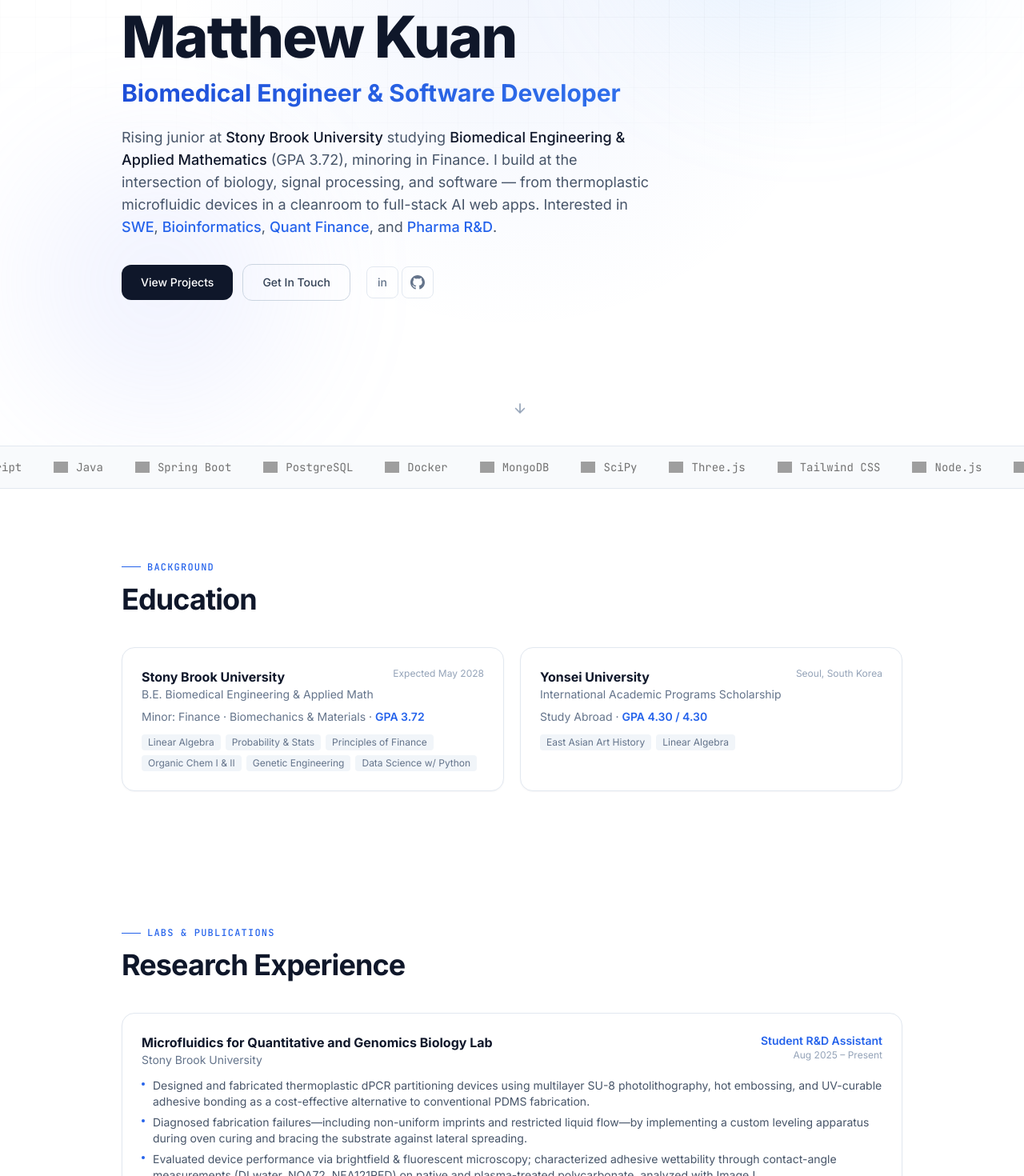
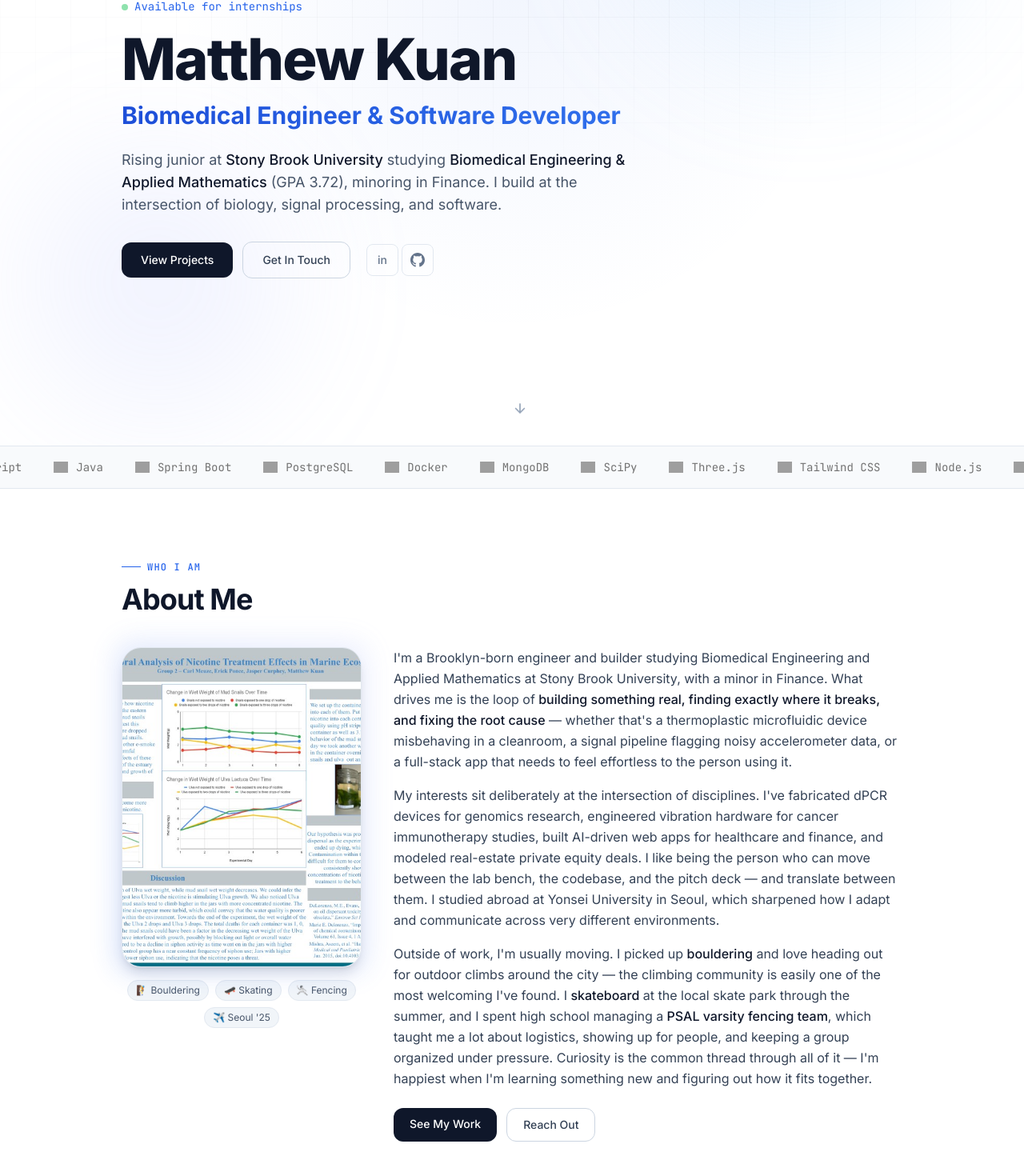
Before and after one commit to s3raphsembrace/portfolio, a Next.js app: page / in a window 1280 px wide. Shown: the part 243-1713 px from the top of the page at 80% size. Built offline with nearby package versions, Linux system fonts and the light colour scheme; grey boxes are pictures that could not be loaded.

Commit message:
add About Me section w/ photo+bio, restructure skills, leadership emblems, larger skill logos, GS repo link, shorter hero

```diff
--- a/app/page.tsx
+++ b/app/page.tsx
@@ -136,6 +136,7 @@
     ],
     tags: ["SWE", "AI/ML", "Finance"],
     pdf: "/projects/mutual-fund-calculator.pdf",
+    repo: "https://github.com/dpjojan/GS-ELS",
   },
   {
     name: "Guitarverse",
@@ -218,12 +219,10 @@
 
 const SKILLS: Record<string, string[]> = {
   "Languages": ["Python", "Java", "TypeScript", "JavaScript", "HTML5", "CSS3", "SQL", "C", "C++", "LabVIEW"],
-  "Frameworks & Libraries": ["React", "Next.js", "Node.js", "Express", "Spring Boot", "Angular", "Tailwind CSS", "Pandas", "NumPy", "SciPy", "Scikit-learn", "Jupyter"],
-  "Cloud & Data": ["AWS", "Docker", "Git", "MongoDB", "PostgreSQL", "REST APIs", "JWT Auth"],
-  "ML & Statistics": ["PCA", "K-Means", "DBSCAN", "Linear/Logistic Regression", "Paired t-test", "Power Analysis", "IBM SPSS"],
-  "Bioinformatics": ["DAVID", "Panther DB", "EPI2ME", "Nextflow", "SnapGene"],
-  "Design & Tools": ["Fusion 360", "AutoCAD", "CHITUBOX", "Bambu Studio", "Canva", "Adobe Express", "Photoshop"],
-  "Lab Techniques": ["SU-8 Photolithography", "Hot Embossing", "UV Bonding", "Oxygen Plasma", "Fluorescent Microscopy", "ImageJ", "RT-PCR", "Western Blotting", "ELISA"],
+  "Frameworks & Libraries": ["React", "Next.js", "Node.js", "Express", "Spring Boot", "Angular", "Tailwind CSS", "Pandas", "NumPy", "Jupyter"],
+  "Cloud & Data": ["AWS", "Docker", "Git", "MongoDB", "PostgreSQL"],
+  "Design & Tools": ["Fusion 360", "AutoCAD", "CHITUBOX", "Bambu Studio", "Canva", "Adobe Express", "Photoshop", "IBM SPSS"],
+  "Bioinformatics & Lab Techniques": ["DAVID", "Panther DB", "EPI2ME", "Nextflow", "SnapGene", "SU-8 Photolithography", "Hot Embossing", "UV Bonding", "Oxygen Plasma", "Fluorescent Microscopy", "ImageJ", "RT-PCR", "Western Blotting", "ELISA"],
 };
 
 // Maps a skill/tech name → Devicon icon path (served from jsDelivr CDN).
@@ -257,6 +256,8 @@
   "PostgreSQL": "postgresql/postgresql-original",
   "Matplotlib": "matplotlib/matplotlib-original",
   "Three.js": "threejs/threejs-original",
+  "Canva": "canva/canva-original",
+  "Photoshop": "photoshop/photoshop-plain",
 };
 
 function iconUrl(name: string): string | null {
@@ -276,12 +277,14 @@
     org: "Alpha Eta Mu Beta (AEMB) Honor Society",
     role: "Website Developer, Elective Board",
     date: "Apr 2026 – Present",
+    icon: "🏅",
     desc: "Maintain the organization's website and social presence; design digital and print marketing materials in Canva & Adobe Express, driving increased event participation across departments.",
   },
   {
     org: "NYC PSAL Varsity Fencing Team",
     role: "Athletic Team Manager",
     date: "Sep 2022 – Jul 2024",
+    icon: "🤺",
     desc: "Directed end-to-end logistics, equipment management, and event coordination for a competitive roster of 20+ athletes across local and regional tournaments.",
   },
 ];
@@ -388,7 +391,7 @@
         }`}
       >
         <div className="max-w-5xl mx-auto px-6 py-4 flex items-center justify-between">
-          <a href="#about" className="text-slate-900 font-bold text-base tracking-tight font-mono">
+          <a href="#home" className="text-slate-900 font-bold text-base tracking-tight font-mono">
             MK<span className="text-accent">.</span>
           </a>
           <div className="hidden md:flex items-center gap-8">
@@ -423,7 +426,7 @@
 
       {/* ── HERO ────────────────────────────────────────────────────────── */}
       <section
-        id="about"
+        id="home"
         ref={heroRef}
         className="relative min-h-screen flex flex-col justify-center overflow-hidden"
         style={{
@@ -452,12 +455,7 @@
             style={{ animationDelay: "0.35s" }}>
             Rising junior at <span className="text-slate-900 font-medium">Stony Brook University</span> studying{" "}
             <span className="text-slate-900 font-medium">Biomedical Engineering & Applied Mathematics</span> (GPA 3.72),
-            minoring in Finance. I build at the intersection of biology, signal processing, and software —
-            from thermoplastic microfluidic devices in a cleanroom to full-stack AI web apps. Interested in{" "}
-            <span className="text-accent font-medium">SWE</span>,{" "}
-            <span className="text-accent font-medium">Bioinformatics</span>,{" "}
-            <span className="text-accent font-medium">Quant Finance</span>, and{" "}
-            <span className="text-accent font-medium">Pharma R&D</span>.
+            minoring in Finance. I build at the intersection of biology, signal processing, and software.
           </p>
           <div className="flex flex-wrap items-center gap-3 animate-fade-up" style={{ animationDelay: "0.45s" }}>
             <a href="#projects"
@@ -496,6 +494,68 @@
           ))}
         </div>
       </div>
+
+      {/* ── ABOUT ME ────────────────────────────────────────────────────── */}
+      <section id="about" className="max-w-5xl mx-auto px-6 py-20">
+        <SectionHeading label="Who I Am" title="About Me" />
+        <div className="grid md:grid-cols-[300px_1fr] gap-10 items-start">
+          {/* Photo */}
+          <div className="reveal">
+            <div className="relative group">
+              <div className="absolute -inset-2 bg-gradient-to-tr from-accent/30 to-indigo-300/30 rounded-3xl blur-lg opacity-60 group-hover:opacity-100 transition-opacity" />
+              {/* eslint-disable-next-line @next/next/no-img-element */}
+              <img
+                src="/me.jpg"
+                alt="Matthew Kuan"
+                className="relative w-full aspect-[3/4] object-cover rounded-3xl border border-slate-200 shadow-lg"
+              />
+            </div>
+            <div className="mt-4 flex flex-wrap gap-2 justify-center">
+              {["🧗 Bouldering", "🛹 Skating", "🤺 Fencing", "✈️ Seoul '25"].map((f) => (
+                <span key={f} className="text-xs text-slate-600 bg-slate-100 border border-slate-200 px-2.5 py-1 rounded-full">{f}</span>
+              ))}
+            </div>
+          </div>
+
+          {/* Bio */}
+          <div className="reveal space-y-4">
+            <p className="text-slate-700 text-base leading-relaxed">
+              I&apos;m a Brooklyn-born engineer and builder studying Biomedical Engineering and Applied
+              Mathematics at Stony Brook University, with a minor in Finance. What drives me is the loop of
+              <span className="text-slate-900 font-medium"> building something real, finding exactly where it breaks, and fixing the root cause</span> —
+              whether that&apos;s a thermoplastic microfluidic device misbehaving in a cleanroom, a signal
+              pipeline flagging noisy accelerometer data, or a full-stack app that needs to feel effortless
+              to the person using it.
+            </p>
+            <p className="text-slate-700 text-base leading-relaxed">
+              My interests sit deliberately at the intersection of disciplines. I&apos;ve fabricated dPCR
+              devices for genomics research, engineered vibration hardware for cancer immunotherapy studies,
+              built AI-driven web apps for healthcare and finance, and modeled real-estate private equity
+              deals. I like being the person who can move between the lab bench, the codebase, and the
+              pitch deck — and translate between them. I studied abroad at Yonsei University in Seoul, which
+              sharpened how I adapt and communicate across very different environments.
+            </p>
+            <p className="text-slate-700 text-base leading-relaxed">
+              Outside of work, I&apos;m usually moving. I picked up <span className="text-slate-900 font-medium">bouldering</span> and
+              love heading out for outdoor climbs around the city — the climbing community is easily one of
+              the most welcoming I&apos;ve found. I <span className="text-slate-900 font-medium">skateboard</span> at
+              the local skate park through the summer, and I spent high school managing a
+              <span className="text-slate-900 font-medium"> PSAL varsity fencing team</span>, which taught me
+              a lot about logistics, showing up for people, and keeping a group organized under pressure.
+              Curiosity is the common thread through all of it — I&apos;m happiest when I&apos;m learning
+              something new and figuring out how it fits together.
+            </p>
+            <div className="flex flex-wrap gap-3 pt-2">
+              <a href="#projects" className="btn-shine bg-slate-900 text-white font-medium px-5 py-2.5 rounded-xl hover:bg-accent transition-colors text-sm">
+                See My Work
+              </a>
+              <a href="#contact" className="border border-slate-300 text-slate-700 font-medium px-5 py-2.5 rounded-xl hover:border-accent hover:text-accent transition-colors text-sm">
+                Reach Out
+              </a>
+            </div>
+          </div>
+        </div>
+      </section>
 
       {/* ── EDUCATION ───────────────────────────────────────────────────── */}
       <section className="max-w-5xl mx-auto px-6 py-20">
@@ -692,10 +752,10 @@
           {Object.entries(SKILLS).map(([category, skills]) => (
             <div key={category} className="card reveal">
               <p className="text-slate-900 font-bold text-sm mb-3">{category}</p>
-              <div className="flex flex-wrap gap-1.5">
+              <div className="flex flex-wrap gap-2">
                 {skills.map((s) => (
-                  <span key={s} className="inline-flex items-center gap-1.5 text-xs bg-slate-100 text-slate-600 px-2.5 py-1 rounded-md border border-transparent hover:bg-white hover:border-accent/30 hover:text-accent transition-colors">
-                    <SkillIcon name={s} size={14} />{s}
+                  <span key={s} className="inline-flex items-center gap-2 text-sm bg-slate-100 text-slate-700 px-3 py-1.5 rounded-lg border border-transparent hover:bg-white hover:border-accent/30 hover:text-accent transition-colors">
+                    <SkillIcon name={s} size={20} />{s}
                   </span>
                 ))}
               </div>
@@ -710,11 +770,16 @@
         <div className="grid md:grid-cols-2 gap-5 mb-8">
           {LEADERSHIP.map((l) => (
             <div key={l.org} className="card reveal">
-              <div className="flex justify-between items-start mb-1">
-                <p className="text-slate-900 font-bold">{l.org}</p>
+              <div className="flex items-start gap-4 mb-2">
+                <div className="w-12 h-12 rounded-xl bg-accent-soft flex items-center justify-center shrink-0 text-2xl border border-accent/20">
+                  {l.icon}
+                </div>
+                <div>
+                  <p className="text-slate-900 font-bold leading-snug">{l.org}</p>
+                  <p className="text-accent text-sm font-semibold">{l.role}</p>
+                  <p className="text-slate-400 text-xs">{l.date}</p>
+                </div>
               </div>
-              <p className="text-accent text-sm font-semibold mb-1">{l.role}</p>
-              <p className="text-slate-400 text-xs mb-3">{l.date}</p>
               <p className="text-slate-600 text-sm">{l.desc}</p>
             </div>
           ))}
```
Also changed, not shown: public/me.jpg (added).
